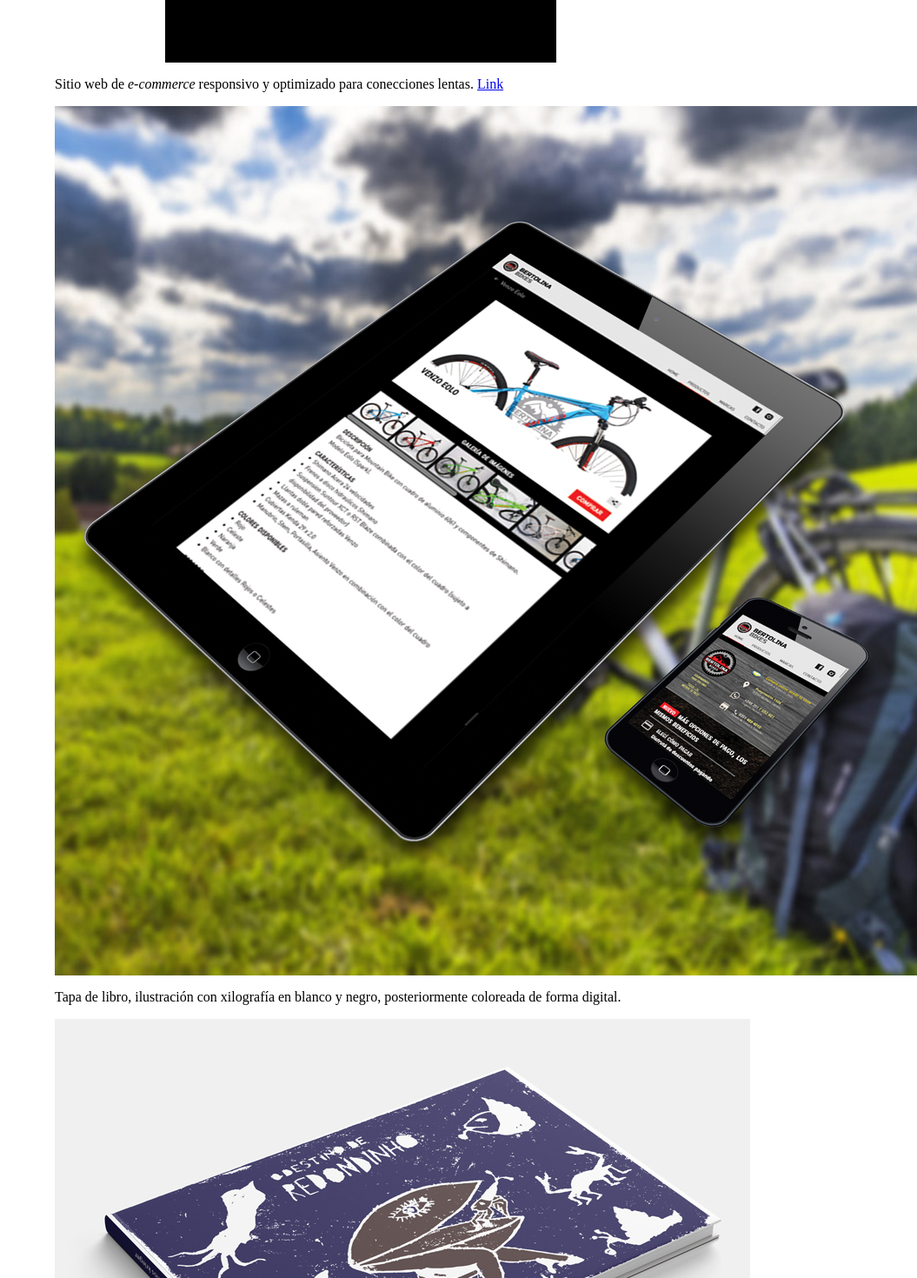
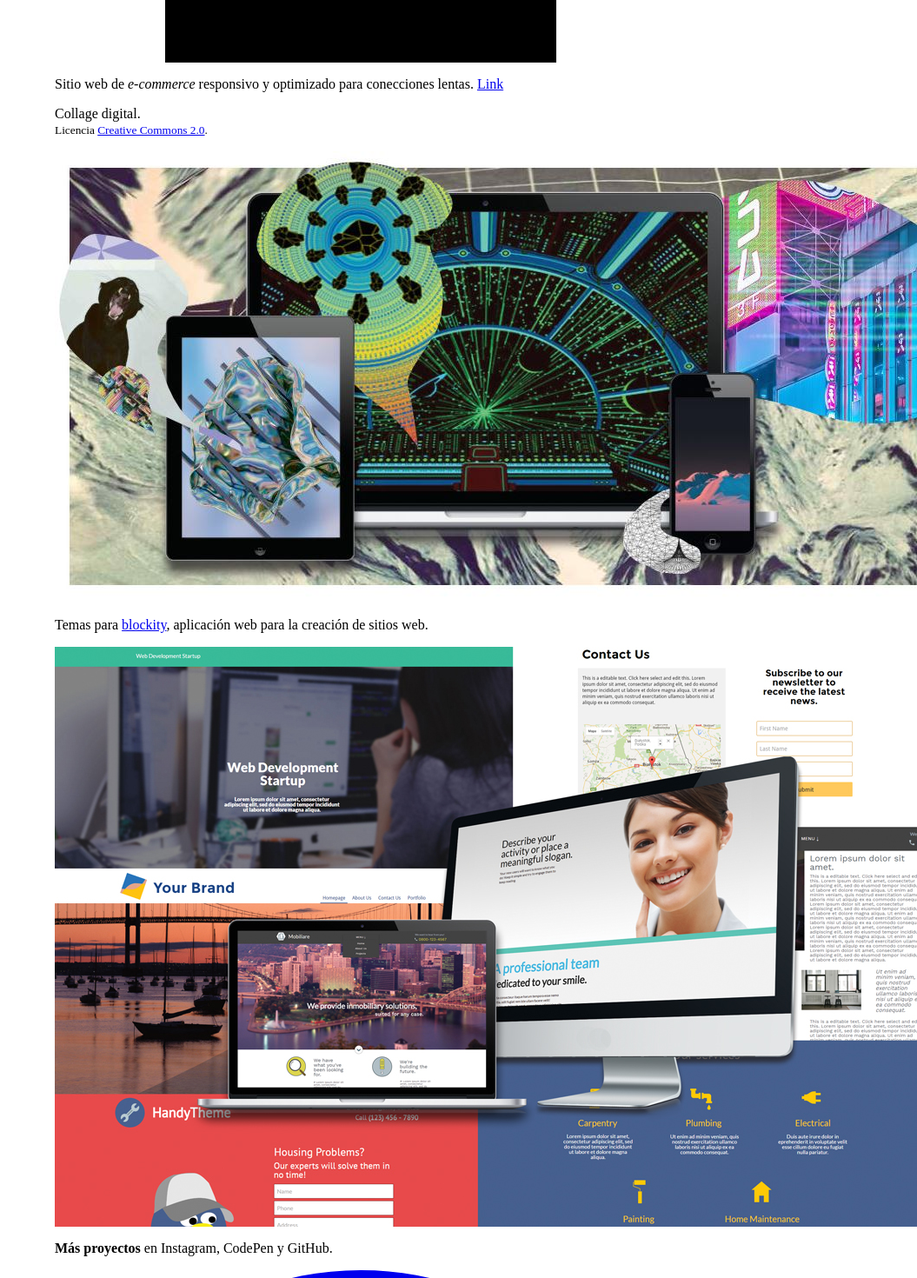
Before and after one commit to AeonFr/portfolio.franciscobrusa.dev, a Nuxt app: page /portfolio in a window 1280 px wide. Shown: the part 2320-3790 px from the top of the page at 87% size, without its empty margins (225-1280 px from the left). Built offline with nearby package versions, Linux system fonts and the light colour scheme.

Commit message:
Deleted some graphic design jobs, I want to focus my portfolio to front-end

```diff
--- a/pages/portfolio.vue
+++ b/pages/portfolio.vue
@@ -12,7 +12,7 @@
 
     <p>Sitio web de <em>e-commerce</em> responsivo y optimizado para conecciones lentas. <a href="https://www.bertolinabikes.com.ar/" target="_blank">Link</a></p>
 
-    <img src="~/assets/portfolio/bertolina-mockup.jpg">
+    <!--img src="~/assets/portfolio/bertolina-mockup.jpg">
 
     <p>Tapa de libro, ilustración con xilografía en blanco y negro, posteriormente coloreada de forma digital.</p>
 
@@ -32,7 +32,7 @@
 
     <p>Menú de bar, con ilustraciones. (ad-honorem)</p>
 
-    <img src="~/assets/portfolio/juice-bar.jpg">
+    <img src="~/assets/portfolio/juice-bar.jpg"-->
 
     <p>Collage digital.<br><small>Licencia <a href="https://creativecommons.org/licenses/by/2.0/es/" target="_blank">Creative Commons 2.0</a>.</small></p>
 
@@ -42,11 +42,8 @@
 
     <img src="~/assets/portfolio/blockity-templates.jpg">
 
-    <p><b>Eso es todo.</b></p>
 
-
-
-    <p>También puedes seguirme en Instagram y CodePen para ver creaciones nuevas, o en GitHub para ver el código fuente de algunas de las creaciones de este portfolio (incluido este mismo sitio web).</p>
+    <p><b>Más proyectos</b> en Instagram, CodePen y GitHub.</p>
 
     <icons></icons>
 
```
